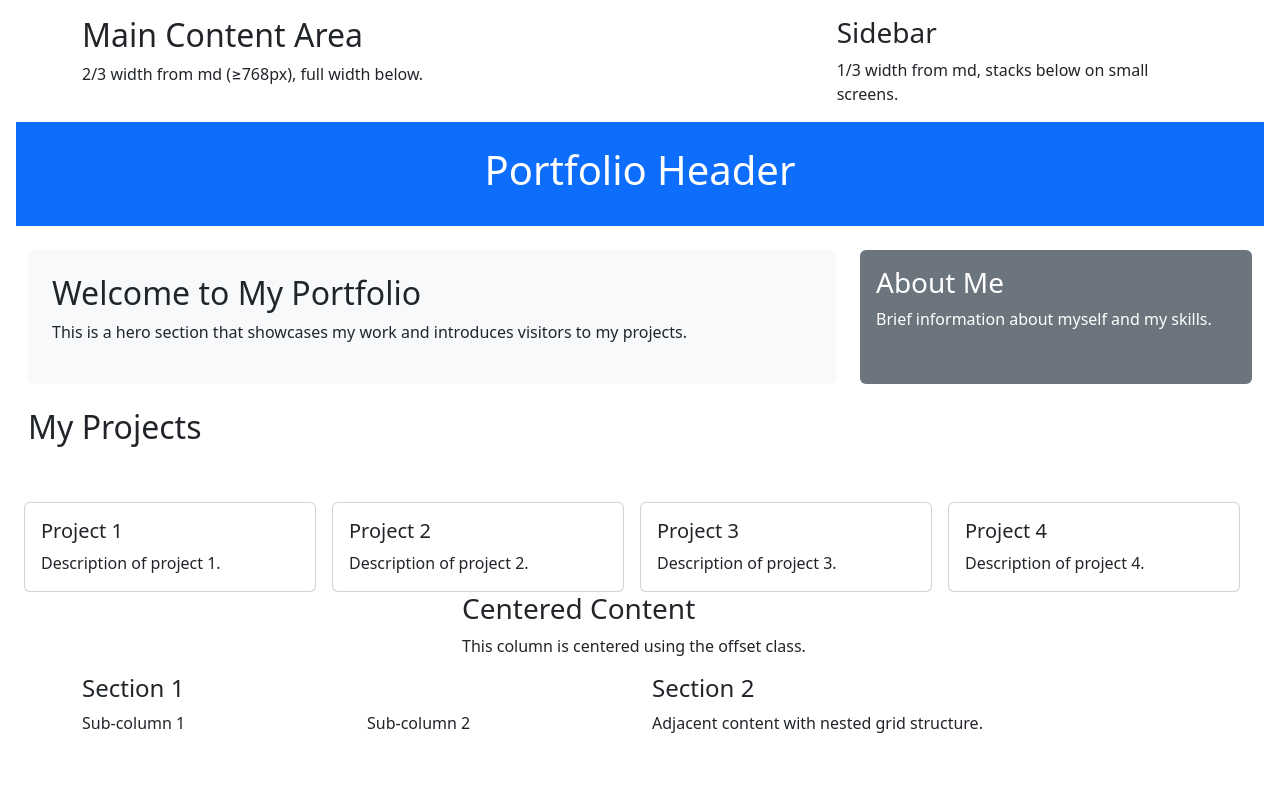
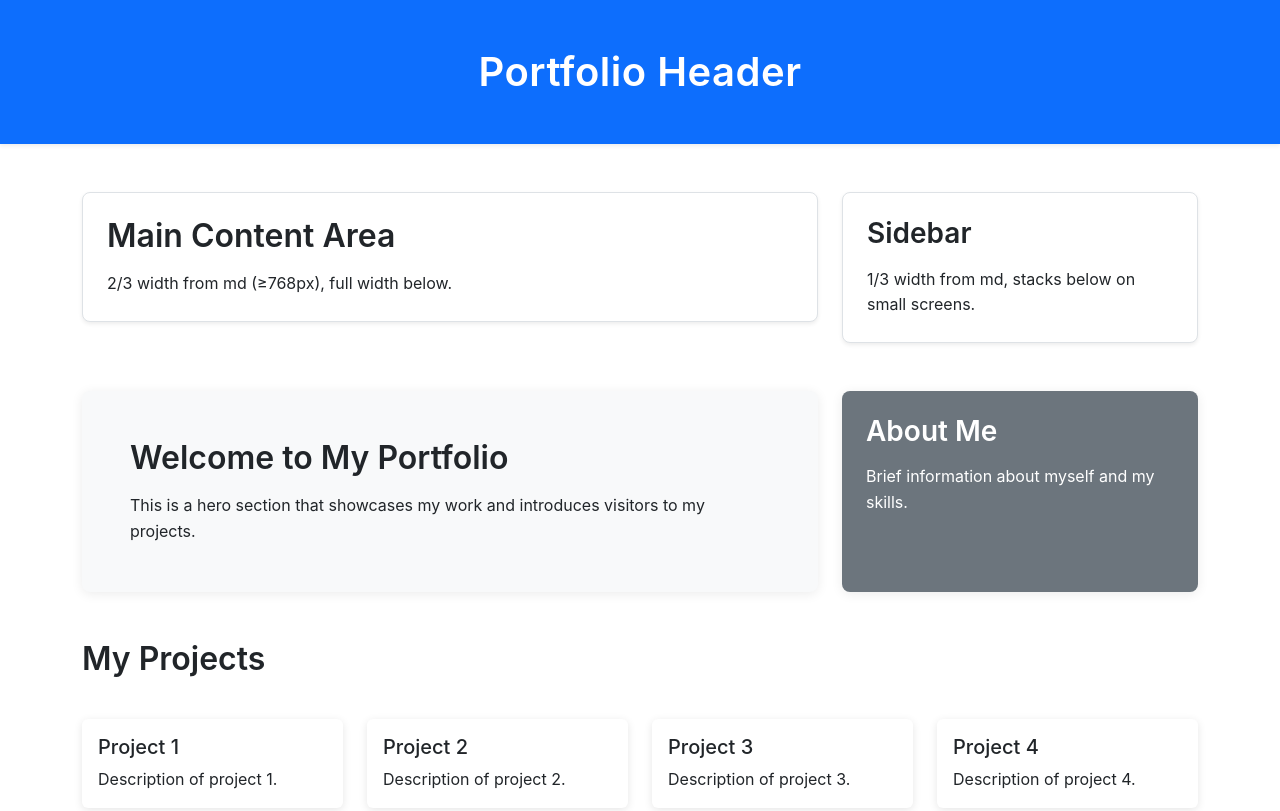
Before and after one commit to ValeMtzAlvarez/mi-repository, a website: page exercise/index.html in a window 1280 px wide. Shown: the top 811 px of the page. Drawn offline with nearby package versions, Linux system fonts and the light colour scheme.

Commit message:
change exercise class

```diff
--- a/exercise/index.html
+++ b/exercise/index.html
@@ -1,5 +1,5 @@
 <!DOCTYPE html>
-<html lang="en">
+<html lang="es">
   <head>
     <meta charset="utf-8" />
     <meta name="viewport" content="width=device-width, initial-scale=1" />
@@ -10,58 +10,107 @@
       integrity="sha384-QWTKZyjpPEjISv5WaRU9OFeRpok6YctnYmDr5pNlyT2bRjXh0JMhjY6hW+ALEwIH"
       crossorigin="anonymous"
     />
+    <style>
+      body {
+        font-family: -apple-system, BlinkMacSystemFont, "Segoe UI", Roboto,
+          "Helvetica Neue", Arial, sans-serif;
+        line-height: 1.6;
+      }
+      .card {
+        transition: transform 0.3s ease, box-shadow 0.3s ease;
+        border: none;
+        box-shadow: 0 2px 8px rgba(0, 0, 0, 0.1);
+      }
+      .card:hover {
+        transform: translateY(-5px);
+        box-shadow: 0 4px 16px rgba(0, 0, 0, 0.15);
+      }
+      .section-spacing {
+        margin-bottom: 4rem;
+      }
+      .rounded-custom {
+        border-radius: 0.5rem;
+      }
+      header h1 {
+        font-weight: 600;
+        letter-spacing: 0.5px;
+      }
+      h2,
+      h3,
+      h4 {
+        font-weight: 600;
+        margin-bottom: 1rem;
+      }
+      .hero-section,
+      .sidebar-about {
+        box-shadow: 0 2px 12px rgba(0, 0, 0, 0.08);
+      }
+    </style>
   </head>
-  <body class="p-3">
-    <!-- Paste exercise markup here -->
+  <body>
+    <!-- Container-fluid section -->
+    <div class="container-fluid px-0">
+      <!-- Header -->
+      <header class="bg-primary text-white py-5 shadow-sm">
         <div class="container">
-      <div class="row g-3">
+          <h1 class="text-center mb-0">Portfolio Header</h1>
+        </div>
+      </header>
+    </div>
+
+    <!-- First Section with Spacing -->
+    <div class="container my-5 section-spacing">
+      <div class="row g-4">
         <main class="col-12 col-md-8">
+          <div class="p-4 border rounded-custom bg-white shadow-sm">
             <h2>Main Content Area</h2>
-          <p>2/3 width from md (≥768px), full width below.</p>
+            <p class="mb-0">2/3 width from md (≥768px), full width below.</p>
+          </div>
         </main>
         <aside class="col-12 col-md-4">
+          <div class="p-4 border rounded-custom bg-white shadow-sm h-100">
             <h3>Sidebar</h3>
-          <p>1/3 width from md, stacks below on small screens.</p>
+            <p class="mb-0">
+              1/3 width from md, stacks below on small screens.
+            </p>
+          </div>
         </aside>
       </div>
     </div>
 
-    <div class="container-fluid">
-      <!-- Header -->
-      <header class="row bg-primary text-white py-4">
-        <div class="col-12">
-          <h1 class="text-center">Portfolio Header</h1>
-        </div>
-      </header>
-
-      <!-- Main Content -->
-      <main class="row py-4 g-4">
+    <!-- Hero and About Section -->
+    <div class="container my-5 section-spacing">
+      <div class="row g-4">
         <!-- Hero Section -->
         <section class="col-lg-8">
-          <div class="bg-light p-4 rounded h-100">
+          <div class="bg-light p-5 rounded-custom h-100 hero-section">
             <h2>Welcome to My Portfolio</h2>
-            <p>
+            <p class="mb-0">
               This is a hero section that showcases my work and introduces
               visitors to my projects.
             </p>
           </div>
         </section>
-
         <!-- Sidebar -->
         <aside class="col-lg-4">
-          <div class="bg-secondary text-white p-3 rounded h-100">
+          <div
+            class="bg-secondary text-white p-4 rounded-custom h-100 sidebar-about"
+          >
             <h3>About Me</h3>
-            <p>Brief information about myself and my skills.</p>
+            <p class="mb-0">Brief information about myself and my skills.</p>
           </div>
         </aside>
-      </main>
+      </div>
+    </div>
 
     <!-- Projects Grid -->
-      <section class="row">
-        <div class="col-12 mb-3">
+    <div class="container my-5 section-spacing">
+      <div class="row">
+        <div class="col-12 mb-4">
           <h2>My Projects</h2>
         </div>
-        <div class="row row-cols-1 row-cols-sm-2 row-cols-lg-4 g-3">
+      </div>
+      <div class="row row-cols-1 row-cols-sm-2 row-cols-lg-4 g-4">
         <div class="col">
           <div class="card h-100">
             <div class="card-body">
@@ -95,32 +144,52 @@
           </div>
         </div>
       </div>
-      </section>
     </div>
 
-    <div class="container">
+    <!-- Offset and Nested Sections -->
+    <div class="container my-5 section-spacing">
       <!-- Offset columns -->
-      <div class="row">
+      <div class="row mb-5">
         <div class="col-md-4 offset-md-4">
+          <div class="text-center p-4 border rounded-custom bg-white shadow-sm">
             <h3>Centered Content</h3>
-          <p>This column is centered using the offset class.</p>
+            <p class="mb-0">This column is centered using the offset class.</p>
+          </div>
         </div>
       </div>
 
       <!-- Nested rows -->
-      <div class="row">
+      <div class="row g-4">
         <div class="col-md-6">
+          <div class="p-4 border rounded-custom bg-white shadow-sm h-100">
             <h4>Section 1</h4>
-          <div class="row">
-            <div class="col-6"><p>Sub-column 1</p></div>
-            <div class="col-6"><p>Sub-column 2</p></div>
+            <div class="row g-3 mt-2">
+              <div class="col-6">
+                <div class="p-3 bg-light rounded">
+                  <p class="mb-0">Sub-column 1</p>
+                </div>
+              </div>
+              <div class="col-6">
+                <div class="p-3 bg-light rounded">
+                  <p class="mb-0">Sub-column 2</p>
+                </div>
+              </div>
+            </div>
           </div>
         </div>
         <div class="col-md-6">
+          <div class="p-4 border rounded-custom bg-white shadow-sm h-100">
             <h4>Section 2</h4>
-          <p>Adjacent content with nested grid structure.</p>
+            <p class="mb-0">Adjacent content with nested grid structure.</p>
           </div>
         </div>
       </div>
+    </div>
+
+    <script
+      src="https://cdn.jsdelivr.net/npm/bootstrap@5.3.3/dist/js/bootstrap.bundle.min.js"
+      integrity="sha384-YvpcrYf0tY3lHB60NNkmXc5s9fDVZLESaAA55NDzOxhy9GkcIdslK1eN7N6jIeHz"
+      crossorigin="anonymous"
+    ></script>
   </body>
 </html>
```
Lines whose indentation alone changed are shown as unchanged.
